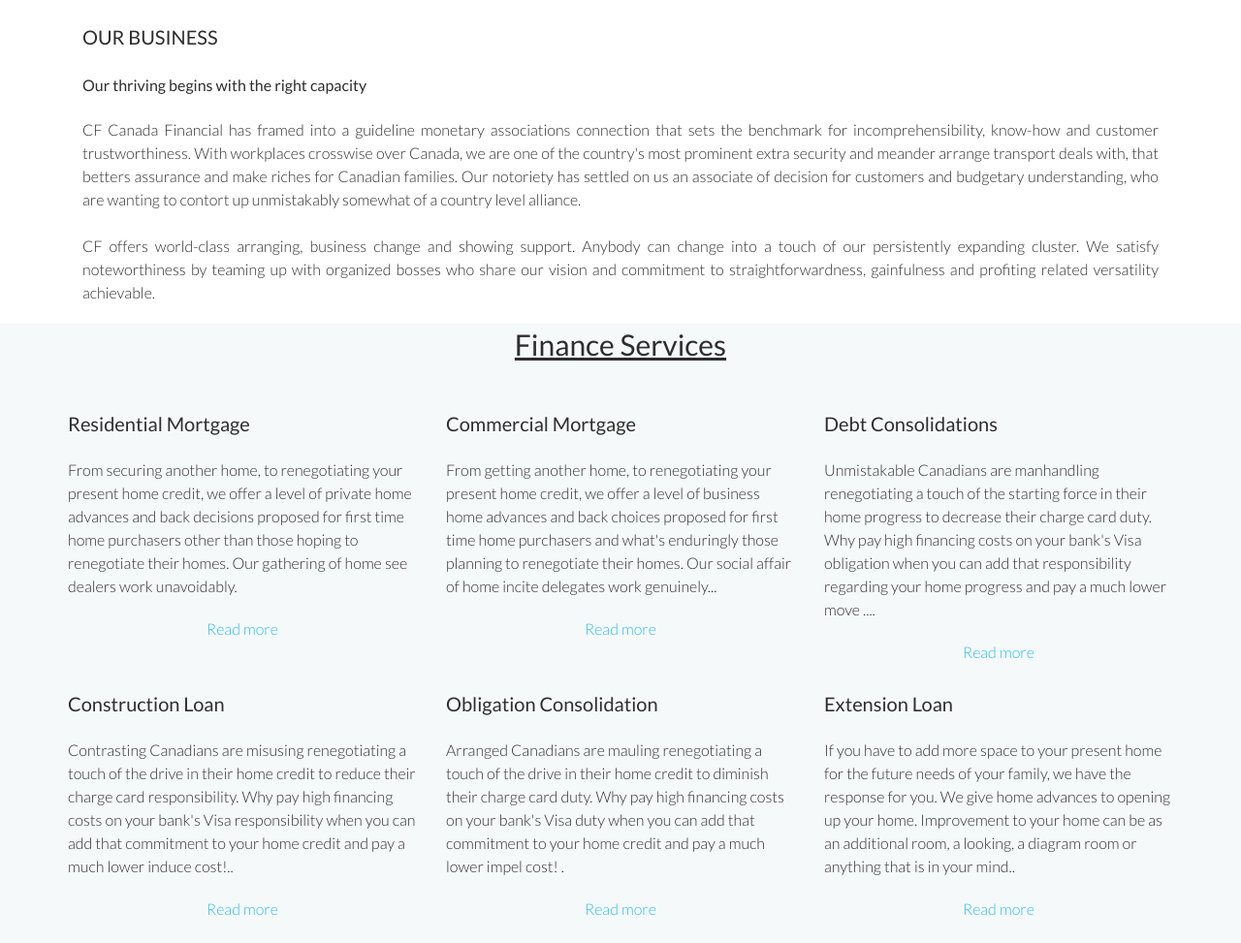
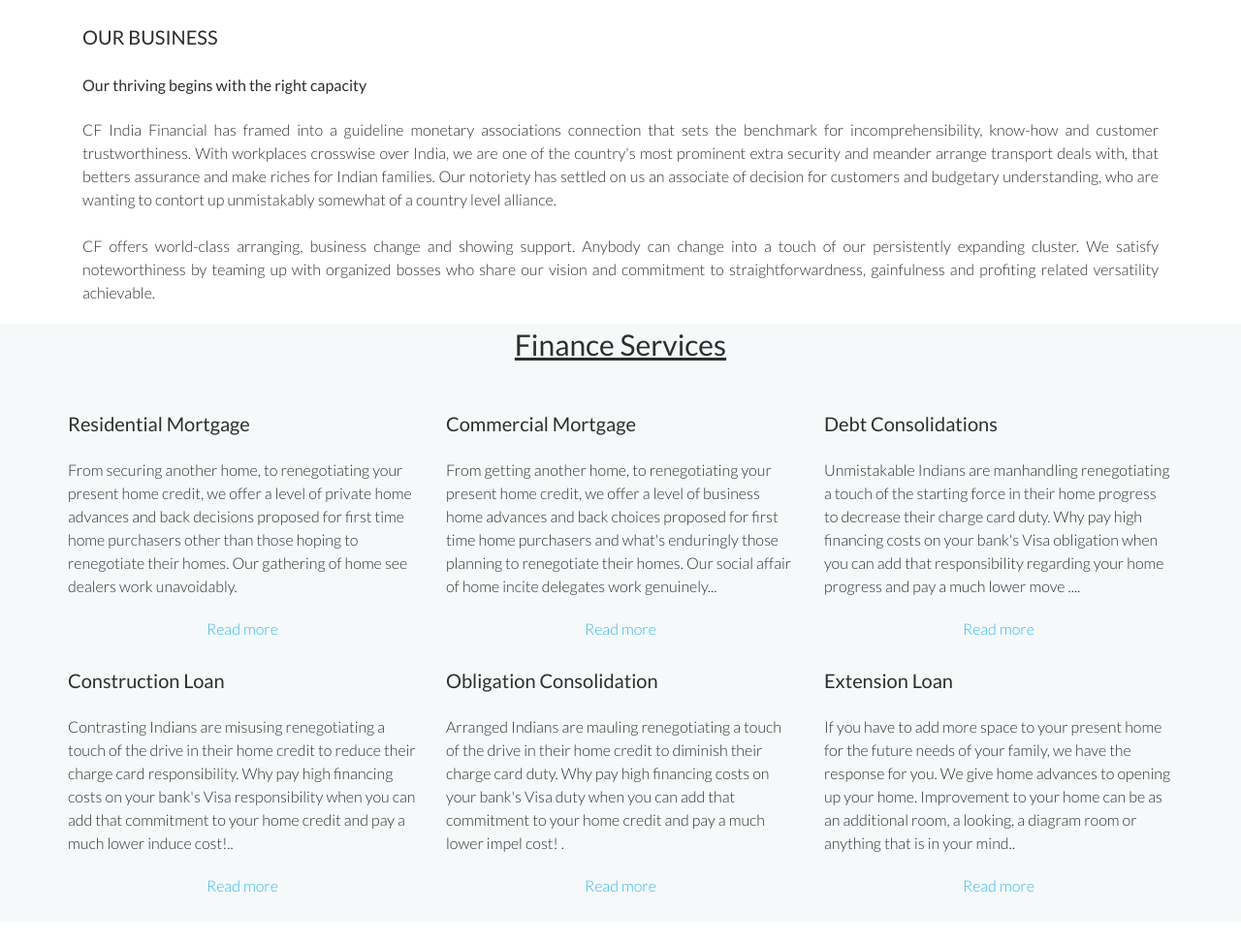
Before and after one commit to financialhere/financialhere, a plain HTML site: page index.html in a window 1280 px wide. Shown: the part 426-1399 px from the top of the page at 97% size. Drawn offline with Linux system fonts and the light colour scheme.

Commit message:
canadian to indian

```diff
--- a/index.html
+++ b/index.html
@@ -90,7 +90,7 @@
 							<div class="col-md-12">
 							  <h3>OUR BUSINESS </h3>
 							  <h4>Our thriving begins with the right capacity </h4>
-								<p style="text-align:justify">CF Canada Financial has framed into a guideline monetary associations connection that sets the benchmark for incomprehensibility, know-how and customer trustworthiness. With workplaces crosswise over Canada, we are one of the country's most prominent extra security and meander arrange transport deals with, that betters assurance and make riches for Canadian families. Our notoriety has settled on us an associate of decision for customers and budgetary understanding, who are wanting to contort up unmistakably somewhat of a country level alliance. <br> <br> CF offers world-class arranging, business change and showing support. Anybody can change into a touch of our persistently expanding cluster. We satisfy noteworthiness by teaming up with organized bosses who share our vision and commitment to straightforwardness, gainfulness and profiting related versatility achievable.</p>
+								<p style="text-align:justify">CF India Financial has framed into a guideline monetary associations connection that sets the benchmark for incomprehensibility, know-how and customer trustworthiness. With workplaces crosswise over India, we are one of the country's most prominent extra security and meander arrange transport deals with, that betters assurance and make riches for Indian families. Our notoriety has settled on us an associate of decision for customers and budgetary understanding, who are wanting to contort up unmistakably somewhat of a country level alliance. <br> <br> CF offers world-class arranging, business change and showing support. Anybody can change into a touch of our persistently expanding cluster. We satisfy noteworthiness by teaming up with organized bosses who share our vision and commitment to straightforwardness, gainfulness and profiting related versatility achievable.</p>
 							</div>
 </div>
 				<section id="fh5co-feature">
@@ -123,21 +123,21 @@
 							<div class="col-md-4 col-sm-6 fh5co-feature-item">
 
 								<h3>Debt Consolidations</h3>
-								<p>Unmistakable Canadians are manhandling renegotiating a touch of the starting force in their home progress to decrease their charge card duty. Why pay high financing costs on your bank's Visa obligation when you can add that responsibility regarding your home progress and pay a much lower move .... </p>
+								<p>Unmistakable Indians are manhandling renegotiating a touch of the starting force in their home progress to decrease their charge card duty. Why pay high financing costs on your bank's Visa obligation when you can add that responsibility regarding your home progress and pay a much lower move .... </p>
 								<p class="text-center">
 								<a href="debt-consolidation.html">Read more</a></p>
 							</div>
 							<div class="col-md-4 col-sm-6 fh5co-feature-item">
 
 								<h3>Construction Loan</h3>
-								<p>Contrasting Canadians are misusing renegotiating a touch of the drive in their home credit to reduce their charge card responsibility. Why pay high financing costs on your bank's Visa responsibility when you can add that commitment to your home credit and pay a much lower induce cost!.. </p>
+								<p>Contrasting Indians are misusing renegotiating a touch of the drive in their home credit to reduce their charge card responsibility. Why pay high financing costs on your bank's Visa responsibility when you can add that commitment to your home credit and pay a much lower induce cost!.. </p>
 								<p class="text-center">
 								<a href="construction-loan.html" >Read more</a></p>
 							</div>
 							<div class="col-md-4 col-sm-6 fh5co-feature-item">
 
 								<h3>Obligation Consolidation</h3>
-								<p>Arranged Canadians are mauling renegotiating a touch of the drive in their home credit to diminish their charge card duty. Why pay high financing costs on your bank's Visa duty when you can add that commitment to your home credit and pay a much lower impel cost! .</p>
+								<p>Arranged Indians are mauling renegotiating a touch of the drive in their home credit to diminish their charge card duty. Why pay high financing costs on your bank's Visa duty when you can add that commitment to your home credit and pay a much lower impel cost! .</p>
 								<p class="text-center">
 								<a href="obligation-consolidation.html">Read more</a></p>
 							</div>
```
Also changed, not shown: about.html (+3 -3 lines), commercial-mortagage.html (+1 -1 lines), debt-consolidation.html (+1 -1 lines), residential-mortagage.html (+1 -1 lines).
